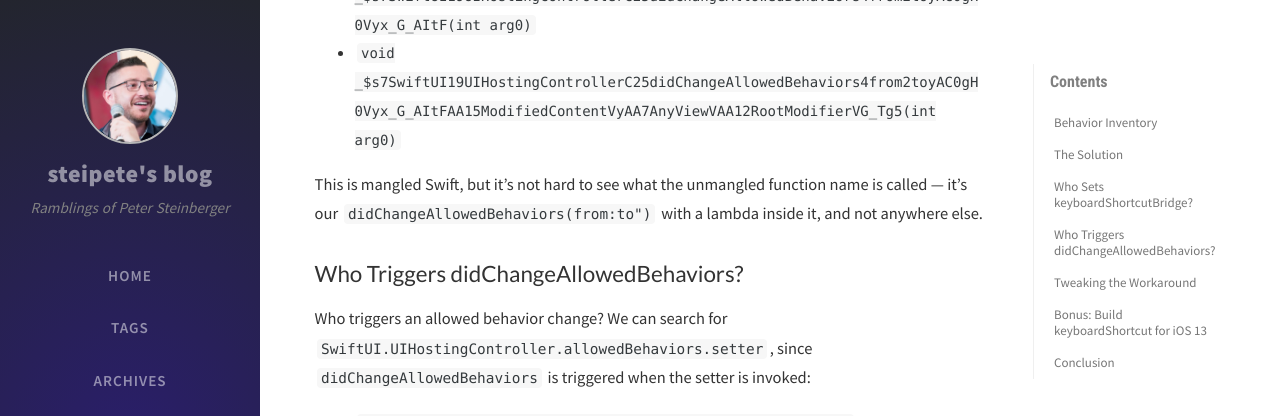
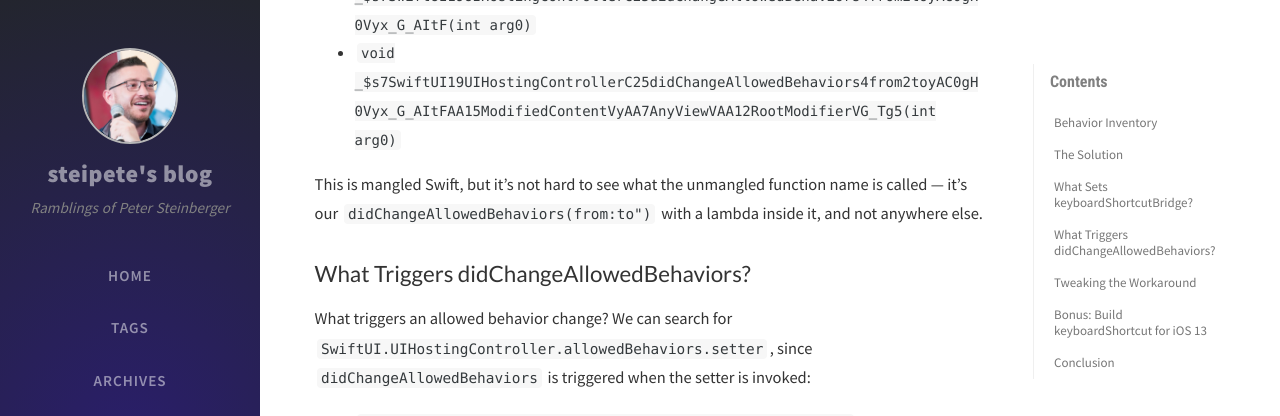
Before and after one commit to steipete/steipete.com, a Jekyll site: the page built from _posts/2021-01-21-fixing-keyboardshortcut-in-swiftui.md, in a window 1280 px wide and 900 px high, scrolled down 4742 px. Shown: the top 416 px of the window. Built offline with Jekyll 4.4.1, drawn with Linux system fonts in a browser that asks for light colours; nearby versions of some CDN libraries; comment, search, counter and statistics services are not loaded; some of the changed text lies outside the part shown.

Commit message:
Who > what

```diff
--- a/_posts/2021-01-21-fixing-keyboardshortcut-in-swiftui.md
+++ b/_posts/2021-01-21-fixing-keyboardshortcut-in-swiftui.md
@@ -70,9 +70,9 @@ in _TtGC7SwiftUI19UIHostingControllerV15SwiftUIKeyboard11SwiftUIView_:
 
 Good old `_ivarDescription` is still useful and shows Swift ivars as well; it can’t show the real type, but it’s good enough to confirm that there’s indeed a `keyboardShortcutBridge`.
 
-## Who Sets keyboardShortcutBridge?
+## What Sets keyboardShortcutBridge?
 
-Now let’s look at who sets `keyboardShortcutBridge`. It seems there’s a code path where this object isn’t set, so let’s find out if it really exists.
+Now let’s look at what sets `keyboardShortcutBridge`. It seems there’s a code path where this object isn’t set, so let’s find out if it really exists.
 
 When we load SwiftUI’s binary in Hopper and search for this name, we find quite a few matches:
 
@@ -122,9 +122,9 @@ Next, let’s see if there are any other places that would call this setter. I l
 
 This is mangled Swift, but it’s not hard to see what the unmangled function name is called — it’s our `didChangeAllowedBehaviors(from:to")` with a lambda inside it, and not anywhere else.
 
-## Who Triggers didChangeAllowedBehaviors?
+## What Triggers didChangeAllowedBehaviors?
 
-Who triggers an allowed behavior change? We can search for `SwiftUI.UIHostingController.allowedBehaviors.setter`, since `didChangeAllowedBehaviors` is triggered when the setter is invoked:
+What triggers an allowed behavior change? We can search for `SwiftUI.UIHostingController.allowedBehaviors.setter`, since `didChangeAllowedBehaviors` is triggered when the setter is invoked:
 
  - `_$s7SwiftUI16AppSceneDelegateC9sceneItemAA0D4ListV0G0VyF()`
  - `_$s7SwiftUI16RootViewDelegateC07hostingD0_9didMoveToyAA010_UIHostingD0CyxG_So8UIWindowCSgtAA0D0RzlF(int arg0, int arg1)`
```
